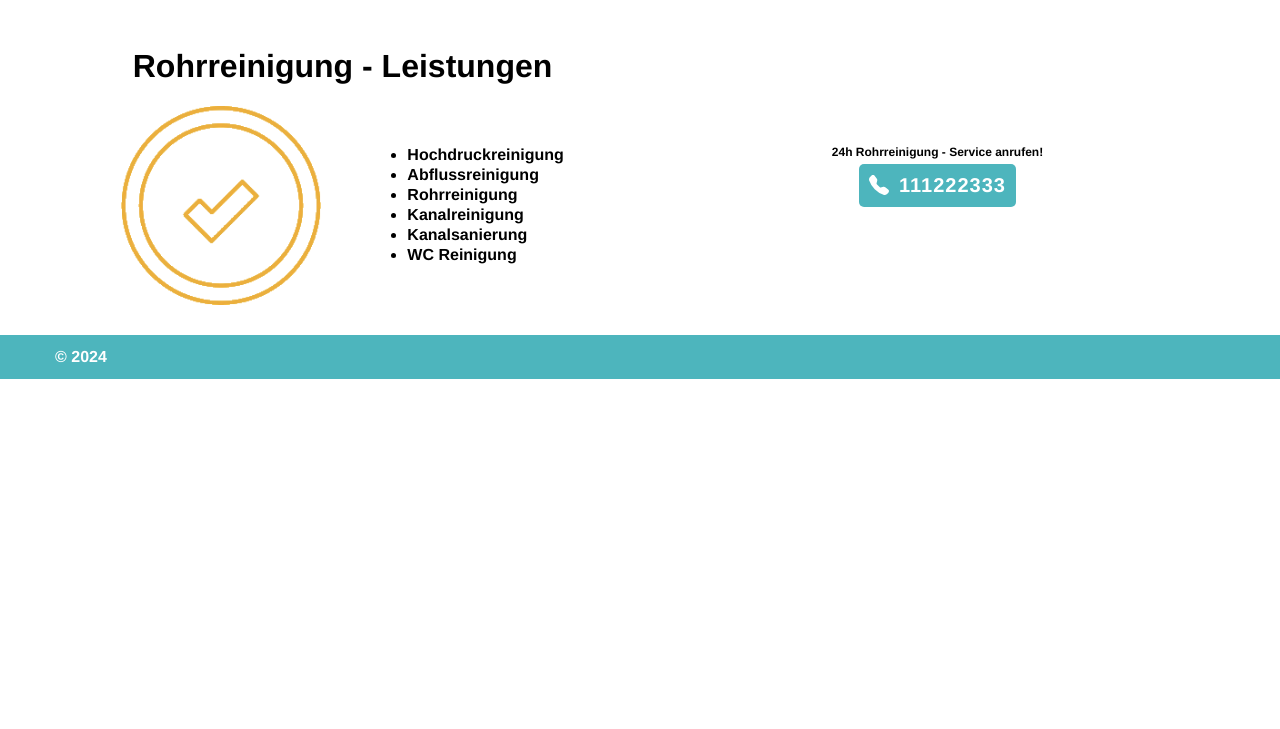
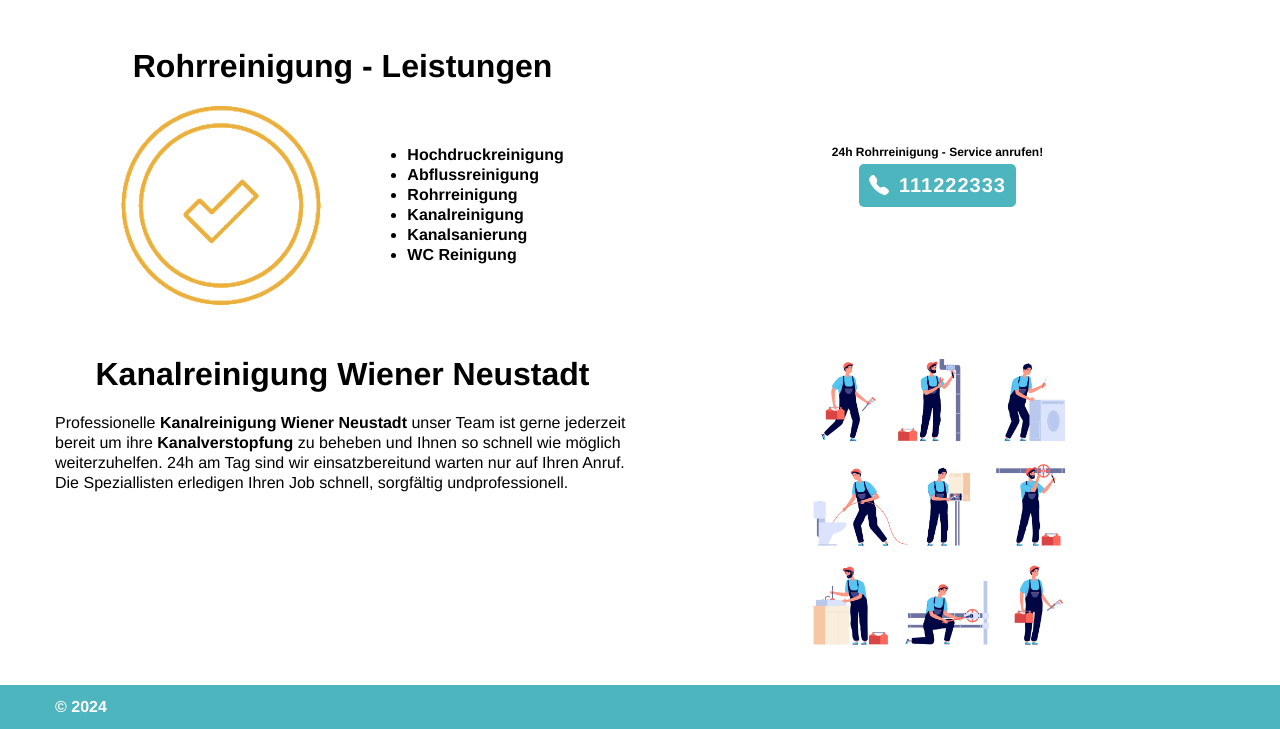
Before and after one commit to Igrok95Ronin/seo-at-sant-3, a website: page app/index.html in a window 1280 px wide. Shown: the part 954-1683 px from the top of the page. Before the commit the page ends 1333 px from the top, so only its background shows below. Drawn offline with Linux system fonts and the light colour scheme; files that its build step writes are made by us from their sources.

Commit message:
add: sewerCleaning

```diff
--- a/app/index.html
+++ b/app/index.html
@@ -130,6 +130,25 @@
                 </div>
             </div>
         </section>
+        <section class='sewerCleaning' data-datasection="uniqueSection-4">
+            <div class='container-fluid'>
+                <div class='row'>
+                    <div class='col-12 container'>
+                        <div class='sewerCleaning__box'>
+                            <div class="sewerCleaning__left">
+                                <h2 class="sewerCleaning__title">Kanalreinigung Wiener Neustadt</h2>
+                                <p class="sewerCleaning__txt">Professionelle <strong>Kanalreinigung Wiener Neustadt</strong> unser Team ist gerne jederzeit bereit um ihre <strong>Kanalverstopfung</strong> zu beheben und Ihnen so schnell wie möglich weiterzuhelfen. 24h am Tag sind wir einsatzbereitund warten nur auf Ihren Anruf. Die Speziallisten erledigen Ihren Job schnell, sorgfältig undprofessionell.</p>
+                            </div>
+                            <div class="sewerCleaning__right">
+                                <img class="sewerCleaning__img" src="./assets/img/mainFon.png" alt="Kanalreinigung Wiener Neustadt">
+                            </div>
+                        </div>
+                    </div>
+                </div>
+            </div>
+        </section>
+
+
 
 
         <section class='' data-datasection="uniqueSection-1">
@@ -143,9 +162,6 @@
                 </div>
             </div>
         </section>
-
-
-
 
         <section class="forms"></section>
         <section class='btnFixedD'>
--- /dev/null
+++ b/src/assets/scss/5_sewerCleaning.scss
@@ -0,0 +1,28 @@
+.sewerCleaning {
+    margin-top: 50px;
+}
+.sewerCleaning__box {
+    display: grid;
+    grid-template-columns: repeat(2,1fr);
+    gap: 20px
+}
+.sewerCleaning__left {
+}
+.sewerCleaning__title {
+    @include h2Title;
+}
+.sewerCleaning__txt {
+    line-height: 20px;
+}
+.sewerCleaning__right {
+    max-width: 100%;
+    max-height: 100%;
+    text-align: center;
+}
+.sewerCleaning__img {
+    width: 100%;
+    height: 100%;
+    max-width: 300px;
+    max-height: 300px;
+    object-fit: cover;
+}
```
Also changed, not shown: src/index.html (+19 -3 lines), app/assets/css/style.min.css.
